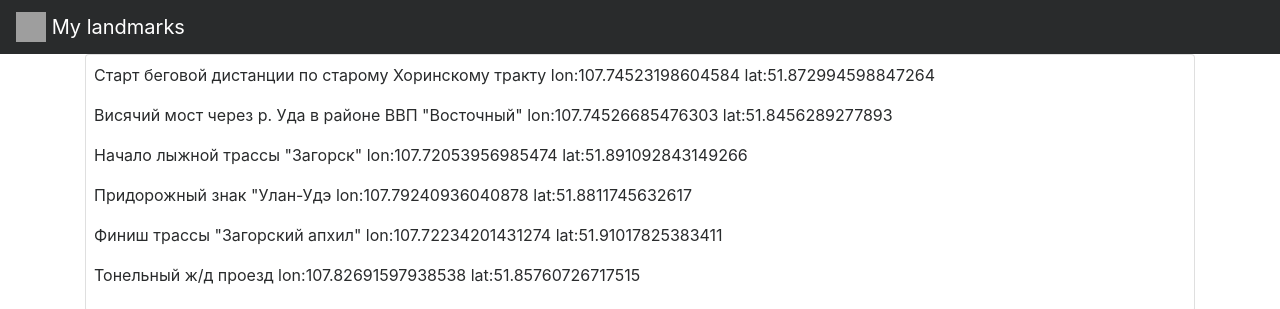
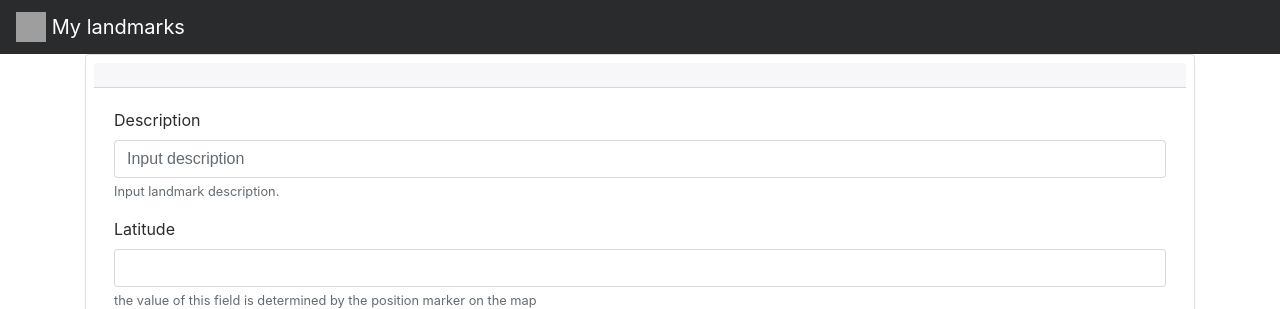
Before and after one commit to hardhill/mylandmark, a Django app: page /viewmark/ in a window 1280 px wide. Shown: the top 309 px of the page. Run offline with Django 3.2, Linux system fonts and the light colour scheme; data comes from the database, SQL or seed files in the repository; both versions use the stored data as it was after the commit; some libraries are stand-ins or nearby versions; grey boxes are pictures that could not be loaded.

Commit message:
добавлена форма на страницу viewmark

```diff
--- a/templates/mld/viewmark.html
+++ b/templates/mld/viewmark.html
@@ -96,12 +96,12 @@
 
 
         function createMarkersfromData() {
-        // наполнение массива маркеров из БД
-        usermarks = [];
+            // наполнение массива маркеров из БД
+            usermarks = [];
             {% for marker in markers %}
-                var mlat = parseFloat('{{ marker.latitude}}'.replace(',','.'));
-                var mlng = parseFloat('{{ marker.longitude}}'.replace(',','.'));
-                var mylatlng = {lat:mlat, lng:mlng};
+                var mlat = parseFloat('{{ marker.latitude}}'.replace(',', '.'));
+                var mlng = parseFloat('{{ marker.longitude}}'.replace(',', '.'));
+                var mylatlng = {lat: mlat, lng: mlng};
                 var mrk = new google.maps.Marker();
                 mrk.setPosition(mylatlng);
                 usermarks.push(mrk);
@@ -111,6 +111,11 @@
         function viewMarker(mks) {
             mks.forEach(function (item, i, mks) {
                 item.setMap(map);
+                item.addListener('click', function () {
+                    var markerPos = item.getPosition();
+                    map.setCenter(markerPos);
+
+                });
             });
         }
         {#    google.maps.event.addDomListener(window, 'load', initMap());#}
@@ -128,16 +133,50 @@
 </header>
 <div class="container">
     <div class="card p-2">
+        <div class="card-header">
+
+        </div>
+        <div class="card-block">
+           <form id="frmMarker">
+                {% csrf_token %}
+            <div class="form-group">
+                <label for="txtdescription">Description</label>
+                <input type="text" class="form-control" id="txtdescription" aria-describedby="descrHelp"
+                       placeholder="Input description" maxlength="200" name="txtdescr">
+                <small id="descrHelp" class="form-text text-muted">Input landmark description.</small>
+            </div>
+            <div class="form-group">
+                <label for="txtlati">Latitude</label>
+                <input type="text" class="form-control" id="txtlati" aria-describedby="latiHelp" name="txtlat">
+                <small id="latiHelp" class="form-text text-muted">the value of this field is determined by the position
+                    marker on the map
+                </small>
+            </div>
+            <div class="form-group">
+                <label for="txtlongi">Longitude</label>
+                <input type="number" class="form-control" id="txtlongi" aria-describedby="longiHelp" name="txtlng">
+                <small id="longiHelp" class="form-text text-muted">the value of this field is determined by the position
+                    marker on the map
+                </small>
+            </div>
+           </form>
+        </div>
+        <div class="card-footer">
+            <button class="button" form="frmMarker">Add</button>
+            <button class="button" form="frmMarker">Edit</button>
+            <button class="button" form="frmMarker">Delete</button>
+        </div>
+    </div>
+</div>
+<div id="map" style="width: 100%; height: 600px;"></div>
+<div class="container">
+    <div class="card p-2">
         {% for marker in markers %}
             <p>{{ marker.description }} lon:{{ marker.longitude }} lat:{{ marker.latitude }}</p>
         {% endfor %}
     </div>
 
 </div>
-
-
-<div id="map" style="width: 100%; height: 600px;"></div>
-
 <script type="text/javascript" src="http://maps.google.com/maps/api/js?sensor=false"></script>
 
 </body>
```
Also changed, not shown: db.sqlite3.
